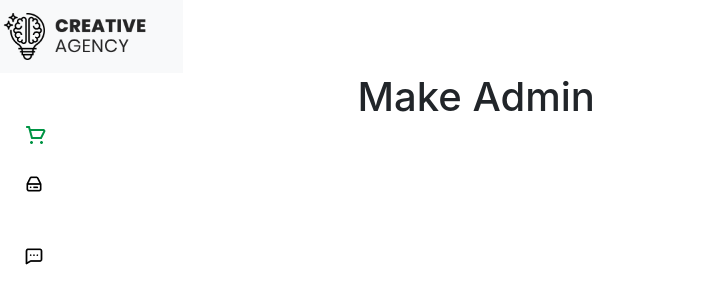
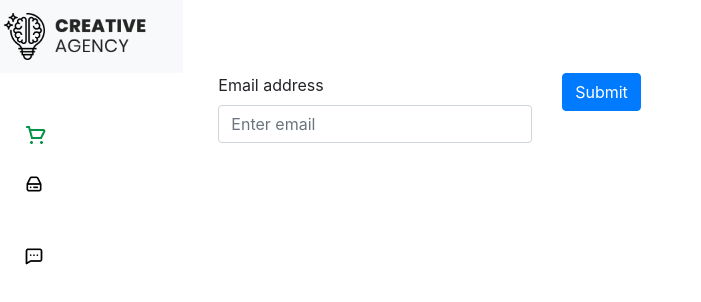
Before and after one commit to ranamahmud/creative-agency-client, a React (Create React App) app: page /make-admin in a window 1280 px wide. Shown: the top 302 px of the page, without its empty margins (0-701 px from the left). Built offline with nearby package versions, Linux system fonts and the light colour scheme.

Commit message:
make admin ui basic done

```diff
--- a/src/components/MakeAdmin/MakeAdmin.js
+++ b/src/components/MakeAdmin/MakeAdmin.js
@@ -1,4 +1,5 @@
 import React from 'react';
+import { Button, Col, Form, Row } from 'react-bootstrap';
 import Sidebar from '../Dashboard/Sidebar/Sidebar';
 import NavbarMain from '../Home/NavbarMain/NavbarMain';
 
@@ -10,16 +11,25 @@ const MakeAdmin = () => {
                 <div className="col-md-2 col-sm-6 col-12">
                     <Sidebar></Sidebar>
                 </div>
-                <div className="col-md-5 col-sm-12 col-12 d-flex justify-content-center">
-                    {/* <Calendar
-                        onChange={handleDateChange}
-                        value={new Date()}
-                    /> */}
-                    <h1>Make Admin</h1>
+                <div className="col-md-10 col-sm-12 col-12 d-flex">
+                    <Form as={Row}>
+                        <Col sm="10">
+
+                            <Form.Group controlId="formBasicEmail">
+                                <Form.Label>Email address</Form.Label>
+                                <Form.Control type="email" placeholder="Enter email" />
+                            </Form.Group>
+                        </Col>
+                        <Col sm="2">
+                            <Button variant="primary" type="submit">
+                                Submit
+  </Button>
+                        </Col>
+
+                    </Form>
+
                 </div>
-                <div className="col-md-5 col-sm-12 col-12">
-                    {/* <AppointmentsByDate appointments={appointments}></AppointmentsByDate> */}
-                </div>
+
             </div>
         </section>
     );
```
